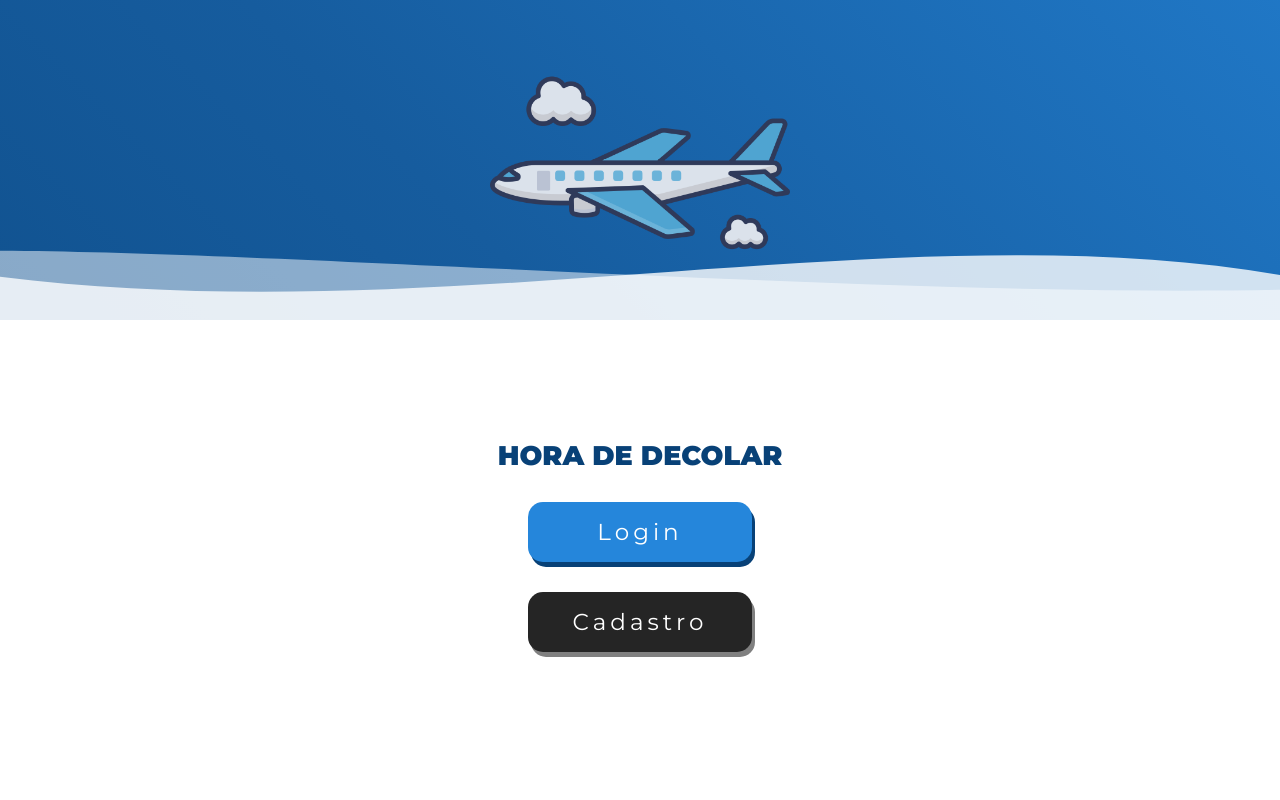
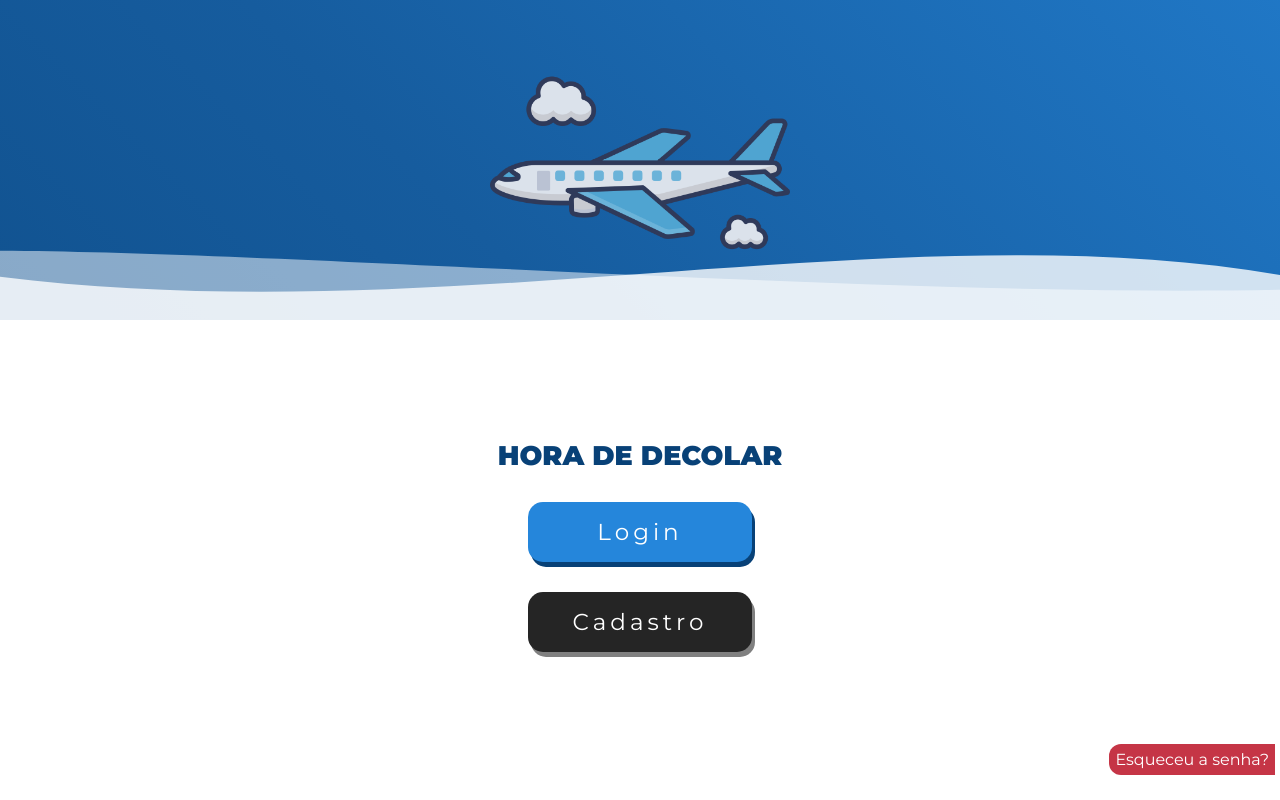
Before and after one commit to LucasFelinto/gama-challenger, an Angular app: page / in a window 1280 px wide. Built offline with nearby package versions, Linux system fonts and the light colour scheme.

Commit message:
Forgot password button

```diff
--- a/src/app/pages/home/home.component.css
+++ b/src/app/pages/home/home.component.css
@@ -29,6 +29,7 @@
   font-weight: 700;
   text-align: center;
   animation: movingUp 1s;
+  text-transform: uppercase;
 }
 
 .signUp {
@@ -36,6 +37,11 @@
   box-shadow: 3px 5px 0 grey;
 }
 
+.forgot-password {
+  position: absolute;
+  bottom: 25px;
+  right: 5px;
+}
 
 @keyframes colors {
   0% {
--- a/src/app/pages/home/home.component.html
+++ b/src/app/pages/home/home.component.html
@@ -5,11 +5,12 @@
     </section>
     <section class="login-area">
         <h2 class="title-login">
-            HORA DE DECOLAR
+            Hora de decolar
         </h2>
         <div class="buttons-area">
             <a class="button" routerLink="/login">Login</a>
             <a class="button signUp" routerLink="/cadastro">Cadastro</a>
         </div>
+        <a class="forgot-password" routerLink="/">Esqueceu a senha?</a>
     </section>
 </div>
--- a/src/styles.css
+++ b/src/styles.css
@@ -2,16 +2,21 @@
   margin: 0;
   padding: 0;
   box-sizing: border-box;
+}
+
+html, body {
   font-family: "Montserrat", Arial, Helvetica, sans-serif;
+	font-size: 100%;
   outline: none;
 }
+
 .mobile-container {
   display: flex;
   flex-direction: column;
   width: 100%;
   height: 100vh;
   min-height: 500px;
-  overflow: hidden;
+  /* overflow: hidden; */
 }
 
 .back {
@@ -49,3 +54,16 @@ input {
   cursor: pointer;
   text-decoration: none;
 }
+
+a {
+  color: white;
+  text-decoration: none;
+  background: #C53546;
+  padding: 6px;
+  border-radius: 12px 0 0 12px;
+}
+
+a:hover,
+a:focus {
+  font-size: 1em;
+}
```
